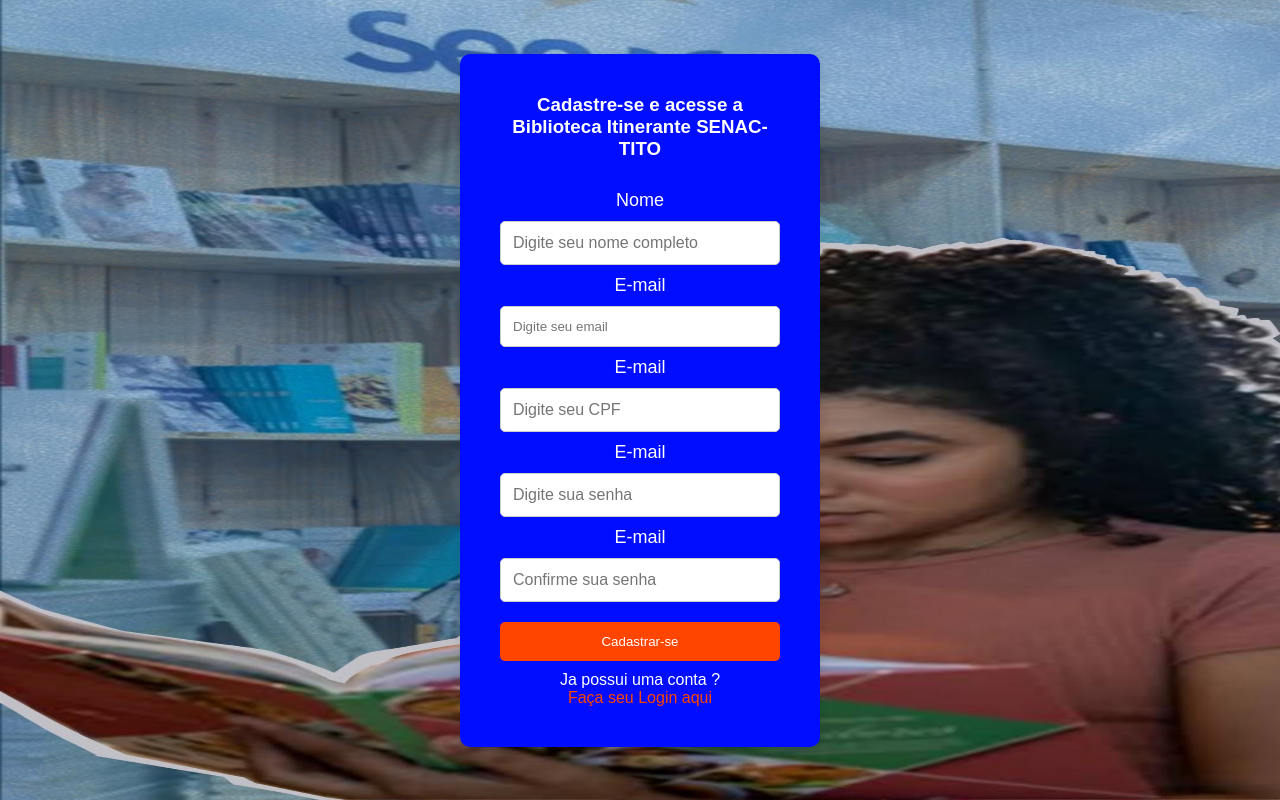
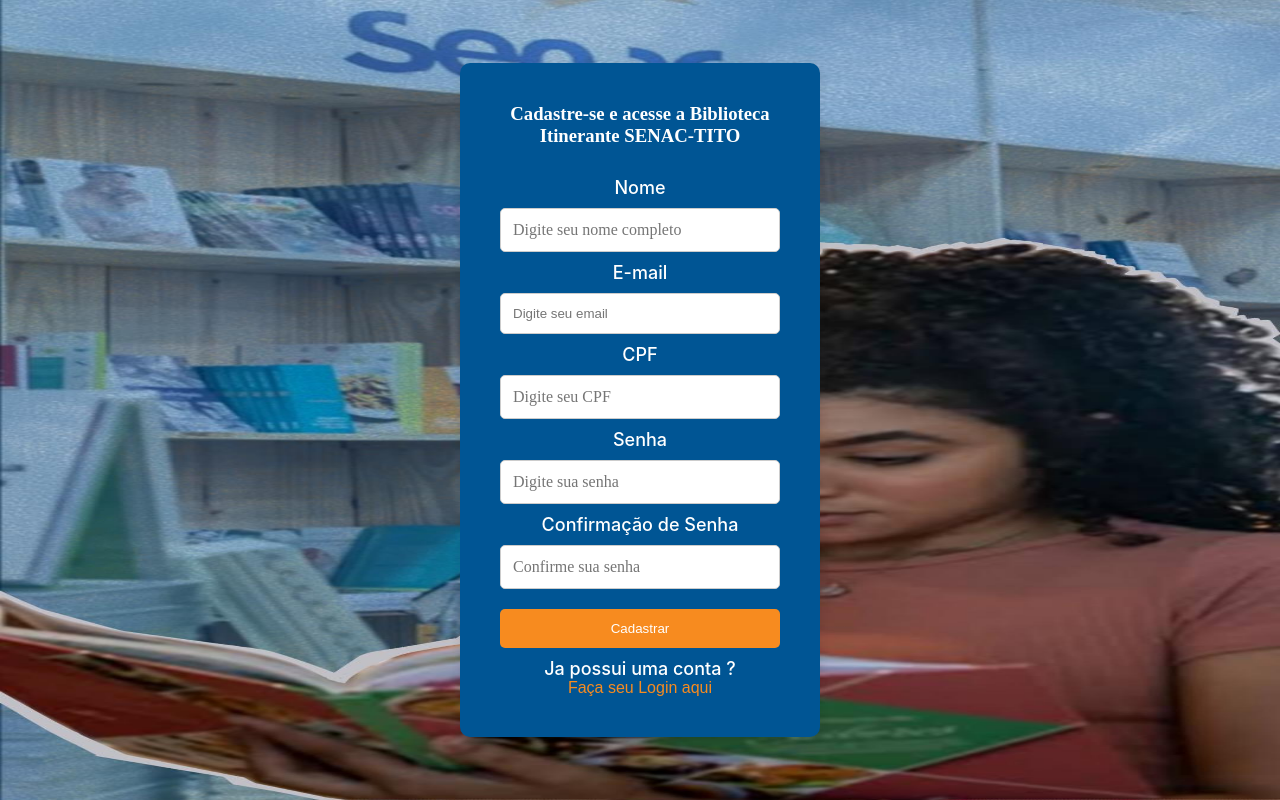
Before and after one commit to Ronaldoluiz91/Projeto-Biblioteca-SENAC-TITO, a PHP site: page /register-user.html in a window 1280 px wide. Run offline with PHP 8.4, Linux system fonts and the light colour scheme.

Commit message:
atualizando js modal

```diff
--- a/js.acoes.js
+++ b/js.acoes.js
@@ -1,72 +1,93 @@
+// verificação da pagina login
+document.addEventListener('DOMContentLoaded', function() {
+    // Adiciona o evento de clique para o botão de login
+    const loginBtn = document.getElementById('login-btn');
+    if (loginBtn) {
+        loginBtn.addEventListener('click', function() {
+            const email = document.getElementById('login-user')?.value;
+            const senha = document.getElementById('password-user')?.value;
 
-// evento para verificar se o usuario preencheu os campos de login ao tentar logar
-document.getElementById('login-btn').addEventListener('click', function(event) {
-    var email = document.getElementById('login-user').value;
-    var senha = document.getElementById('password-user').value;
-
-    // Verifica se os campos estão vazios
-    if (email === "" || senha === "") {
-        document.getElementById('modal-alert-login').style.display = 'block'; // Exibe o modal
+            if (!email || !senha) {
+                const modal = document.getElementById('modal-alert-login');
+                if (modal) {
+                    modal.style.display = 'block'; // Exibe o modal
+                }
             }
         });
+    }
 
-// Fecha o modal quando o botão de fechar (X) for clicado
-document.querySelector('.close-btn-login').addEventListener('click', function() {
-    document.getElementById('modal-alert-login').style.display = 'none'; // Fecha o modal
+    // Fecha o modal quando o botão de fechar (X) é clicado
+    const closeBtnLogin = document.querySelector('.close-btn-login');
+    if (closeBtnLogin) {
+        closeBtnLogin.addEventListener('click', function() {
+            const modal = document.getElementById('modal-alert-login');
+            if (modal) {
+                modal.style.display = 'none'; // Fecha o modal
+            }
+        });
+    }
+
+    // Fecha o modal se o usuário clicar fora do conteúdo do modal
+    window.onclick = function(event) {
+        const modal = document.getElementById('modal-alert-login');
+        if (modal && event.target === modal) {
+            modal.style.display = 'none'; // Fecha o modal
+        }
+    };
 });
 
-// Fecha o modal se o usuário clicar fora da caixa de conteúdo
-window.onclick = function(event) {
-    if (event.target === document.getElementById('modal-alert-login')) {
-        document.getElementById('modal-alert-login').style.display = 'none'; // Fecha o modal
-    }
-};
-
-
-
-
-
-
-//Modal da pagina de cadastro
-
-
+// Verificação da pagina cadastro
 document.addEventListener('DOMContentLoaded', function() {
     // Função para exibir o modal
     function showModal() {
-        document.getElementById('modal-alert').style.display = 'block';
+        const modal = document.getElementById('modal-alert');
+        if (modal) {
+            modal.style.display = 'block';
+        }
     }
 
     // Função para fechar o modal
     function closeModal() {
-        document.getElementById('modal-alert').style.display = 'none';
+        const modal = document.getElementById('modal-alert');
+        if (modal) {
+            modal.style.display = 'none';
+        }
     }
 
     // Verificação dos campos ao clicar no botão "Cadastrar-se"
-    document.getElementById('register-btn').addEventListener('click', function() {
-        var nome = document.getElementById('name').value;
-        var email = document.getElementById('email').value;
-        var cpf = document.getElementById('cpf').value;
-        var senha = document.getElementById('password').value;
-        var confirmSenha = document.getElementById('confirm-password').value;
+    const cadBtn = document.getElementById('cad-btn');
+    if (cadBtn) {
+        cadBtn.addEventListener('click', function() {
+            const nome = document.getElementById('name')?.value;
+            const email = document.getElementById('email')?.value;
+            const cpf = document.getElementById('cpf')?.value;
+            const senha = document.getElementById('password')?.value;
+            const confirmSenha = document.getElementById('confirm-password')?.value;
 
-        // Verifica se todos os campos estão preenchidos
-        if (nome === "" || email === "" || cpf === "" || senha === "" || confirmSenha === "") {
+            if (!nome || !email || !cpf || !senha || !confirmSenha) {
                 showModal(); // Exibe o modal se houver campos vazios
             } else if (senha !== confirmSenha) {
-            document.querySelector('.modal-content p').innerText = "As senhas não coincidem.";
+                const modalContent = document.querySelector('.modal-content p');
+                if (modalContent) {
+                    modalContent.innerText = "As senhas não coincidem.";
+                }
                 showModal(); // Exibe o modal se as senhas não coincidem
             } else {
-            // Aqui você pode adicionar a lógica de envio do formulário
-            alert("Cadastro realizado com sucesso!"); // Exemplo de mensagem de sucesso
+                alert("Cadastro realizado com sucesso!"); // Mensagem de sucesso
             }
         });
+    }
 
-    // Fechar o modal quando o botão de fechar (X) for clicado
-    document.querySelector('.close-btn').addEventListener('click', closeModal);
+    // Fecha o modal quando o botão de fechar (X) é clicado
+    const closeBtn = document.querySelector('.close-btn');
+    if (closeBtn) {
+        closeBtn.addEventListener('click', closeModal);
+    }
 
-    // Fechar o modal ao clicar fora do conteúdo do modal
+    // Fecha o modal ao clicar fora do conteúdo do modal
     window.onclick = function(event) {
-        if (event.target === document.getElementById('modal-alert')) {
+        const modal = document.getElementById('modal-alert');
+        if (modal && event.target === modal) {
             closeModal();
         }
     };
--- a/public_html/assets/style.css
+++ b/public_html/assets/style.css
@@ -24,30 +24,17 @@ body, html {
     z-index: -1; /* Mantém a imagem atrás dos outros elementos */
 }
 
-/* Estilo da logo no menu */
-/* nav {
-    background-color: rgba(255, 255, 255, 0.864); /* Fundo translúcido no menu */
-    /* padding: 10px 20px;
-    position: relative;
-    z-index: 1;
-} */
 
-.logo {
-    position: relative;
-    color: black;
-    font-size: 24px;
-}
-
-/* Estilo do formulário */
-.pai-form-login {
+/* Estilo dos formulários */
+.container-form {
     height: 100%;
     display: flex;
     justify-content: center;
     align-items: center;
 }
 
-.form-login {
-    background-color: rgb(0, 13, 255); /* Fundo branco com transparência */
+.forms {
+    background-color: #005594;
     padding: 40px;
     border-radius: 10px;
     box-shadow: 0px 4px 10px rgba(0, 0, 0, 0.1); /* Sombra sutil ao redor do formulário */
@@ -56,15 +43,17 @@ body, html {
     text-align: center;
 }
 
-.titulo-login{
+.titulo-form{
     margin-bottom: 30px;
     color: white;
+    font-family: inter bold;
 }
 
-.text-login {
+.text-form {
     /* margin-bottom: 20px; */
     font-size: 18px;
     color: white;
+    font-family: inter medium;
 }
 
 .design-input {
@@ -78,22 +67,23 @@ body, html {
 .design-input[type="text"],
 .design-input[type="password"] {
     font-size: 16px;
+    font-family: inter ligth;
 }
 
 button.design-input {
-    background-color: orangered;
+    background-color: #F78B1F;
     color: white;
     border: none;
     cursor: pointer;
 }
 
 button.design-input:hover {
-    background-color: rgb(179, 48, 0);
+    background-color: rgb(216, 68, 14);
 }
 
 /* Link de cadastro */
 .link-cadastro {
-    color: orangered;
+    color: #F78B1F;
     text-decoration: none;
 }
 
@@ -101,16 +91,7 @@ button.design-input:hover {
     text-decoration: underline;
 }
 
-/* Pagina Cadastro */
 
-.text-register{
-    color: white;
-}
-
-.titulo-register{
-    color: white;
-    margin-bottom: 30px;
-}
 
 
 /* Estilo do modal */
--- a/register-user.html
+++ b/register-user.html
@@ -10,38 +10,42 @@
 
 <body>
     <img class="img-fundo" src="public_html/midias/midia-senac.jpeg">
-    <!-- <nav>
-        <h2>LOGO</h2>
-    </nav> -->
+
 
     <main>
-        <div class="pai-form-login">
-            <div class="form-login">
-                <h3 class="titulo-register">Cadastre-se e acesse a Biblioteca Itinerante SENAC-TITO</h3>
+        <div class="container-form">
+            <div class="forms">
+                <h3 class="titulo-form">Cadastre-se e acesse a Biblioteca Itinerante SENAC-TITO</h3>
                 <form>
-                    <label for="name" class="text-login">Nome</label>
+                    <label for="name" class="text-form">Nome</label>
                     <input class="design-input" type="text" name="name" id="name"
                         placeholder="Digite seu nome completo">
                     <br>
-                    <label for="email" class="text-login">E-mail</label>
-                    <input class="design-input" type="email" name="email" id="email"
-                        placeholder="Digite seu email">
+                    <label for="email" class="text-form">E-mail</label>
+                    <input class="design-input" type="email" name="email" id="email" placeholder="Digite seu email">
                     <br>
-                    <label for="cpf" class="text-login">E-mail</label>
+                    <label for="cpf" class="text-form">CPF</label>
                     <input class="design-input" type="text" name="cpf" id="cpf" placeholder="Digite seu CPF">
                     <br>
-                    <label for="password" class="text-login">E-mail</label>
+                    <label for="password" class="text-form">Senha</label>
                     <input class="design-input" type="password" name="password" id="password"
                         placeholder="Digite sua senha">
                     <br>
-                    <label for="confirm-password" class="text-login">E-mail</label>
+                    <label for="confirm-password" class="text-form">Confirmação de Senha</label>
                     <input class="design-input" type="password" name="confirm-passwordr" id="confirm-password"
                         placeholder="Confirme sua senha">
-                    <button class="design-input" onclick="cadastrar()">Cadastrar-se</button>
+                    <button type="button" id="cad-btn" class="design-input">Cadastrar</button>
 
-                    <div class="text-register">Ja possui uma conta ?</div>
+                    <div class="text-form">Ja possui uma conta ?</div>
                     <a class="link-cadastro" href="index.html">Faça seu Login aqui</a>
                 </form>
+            </div>
+        </div>
+
+        <div id="modal-alert" style="display:none;">
+            <div class="modal-content">
+                <p>Preencha todos os campos antes de continuar</p>
+                <span class="close-btn">×</span>
             </div>
         </div>
     </main>
```
Also changed, not shown: other parts of public_html/assets/style.css (+53 -0 lines), emprestimo.html (+7 -9 lines), index.html (+7 -9 lines). Lines whose indentation alone changed are shown as unchanged.
